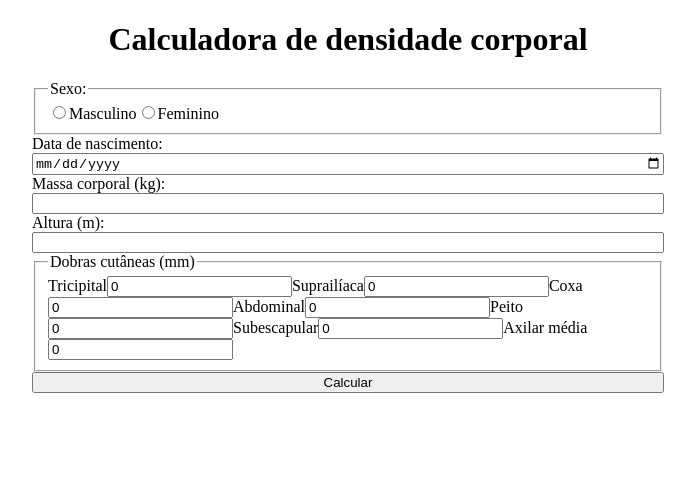
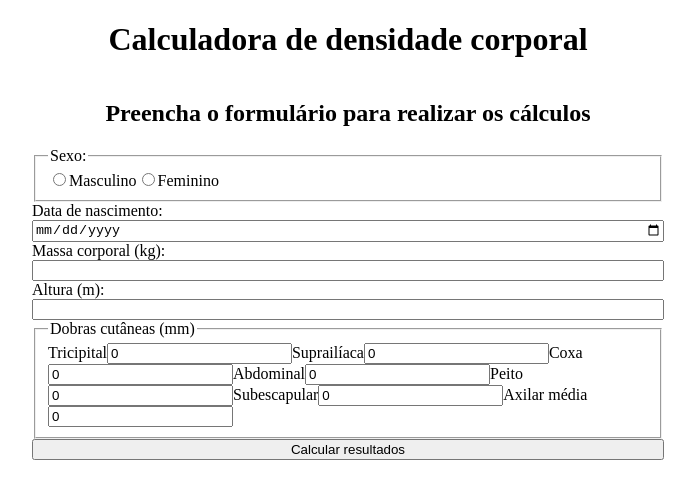
Before and after one commit to brandaogabriel7/calculadora-densidade-corporal, a React (Create React App) app: page / in a window 1280 px wide. Shown: the top 498 px of the page, without its empty margins (292-987 px from the left). Built offline with nearby package versions, Linux system fonts and the light colour scheme.

Commit message:
feat: set up results modal basic logic

```diff
--- a/src/App.js
+++ b/src/App.js
@@ -1,11 +1,30 @@
-import styles from "./App.module.css";
-import CalculationForm from "./pages/CalculationForm/CalculationForm";
+import CalculationForm from "./components/CalculationForm/CalculationForm";
+import "./index.css";
+import { useState } from "react";
+import ResultsViewModal from "./components/ResultsViewModal/ResultsViewModal";
 
 function App() {
+  const [showResults, setShowResults] = useState(false);
+  const [results, setResults] = useState({});
+
+  const handleResults = (results) => {
+    setResults(results);
+    setShowResults(true);
+  };
+
+  const handleCloseResults = () => {
+    setShowResults(false);
+  };
+
   return (
     <>
-      <h1 className={styles.Title}>Calculadora de densidade corporal</h1>
-      <CalculationForm />
+      <h1>Calculadora de densidade corporal</h1>
+      <CalculationForm handleResults={handleResults} />
+      <ResultsViewModal
+        results={results}
+        showResults={showResults}
+        handleCloseResults={handleCloseResults}
+      />
     </>
   );
 }
--- /dev/null
+++ b/src/components/CalculationForm/CalculationForm.js
@@ -0,0 +1,71 @@
+import { Form, Field, Formik } from "formik";
+import styles from "./CalculationForm.module.css";
+import schema from "../../schema/formSchema";
+
+const CalculationForm = ({ handleResults }) => {
+  return (
+    <Formik
+      initialValues={{
+        birthDate: "",
+        bodyMass: "",
+        height: "",
+        skinFolds: {
+          tricipital: 0,
+          suprailiaca: 0,
+          coxa: 0,
+          abdominal: 0,
+          peito: 0,
+          subescapular: 0,
+          axilarMedia: 0,
+        },
+      }}
+      validationSchema={schema}
+      onSubmit={handleResults}
+    >
+      {({ errors, touched }) => (
+        <main>
+          <Form className={styles.Form}>
+            <h2>Preencha o formulário para realizar os cálculos</h2>
+            <fieldset>
+              <legend>Sexo:</legend>
+              <label>
+                <Field type="radio" name="sex" value="Masculino" />
+                Masculino
+              </label>
+              <label>
+                <Field type="radio" name="sex" value="Feminino" />
+                Feminino
+              </label>
+            </fieldset>
+            <label htmlFor="birthDate">Data de nascimento:</label>
+            <Field type="date" name="birthDate" />
+            <label htmlFor="bodyMass">Massa corporal (kg):</label>
+            <Field type="number" name="bodyMass" />
+            <label htmlFor="height">Altura (m):</label>
+            <Field type="number" name="height" />
+            <fieldset>
+              <legend>Dobras cutâneas (mm)</legend>
+              <label htmlFor="skinFolds.tricipital">Tricipital</label>
+              <Field type="number" name="skinFolds.tricipital" />
+              <label htmlFor="skinFolds.suprailiaca">Suprailíaca</label>
+              <Field type="number" name="skinFolds.suprailiaca" />
+              <label htmlFor="skinFolds.coxa">Coxa</label>
+              <Field type="number" name="skinFolds.coxa" />
+              <label htmlFor="skinFolds.abdominal">Abdominal</label>
+              <Field type="number" name="skinFolds.abdominal" />
+              <label htmlFor="skinFolds.peito">Peito</label>
+              <Field type="number" name="skinFolds.peito" />
+              <label htmlFor="skinFolds.subescapular">Subescapular</label>
+              <Field type="number" name="skinFolds.subescapular" />
+              <label htmlFor="skinFolds.axilarMedia">Axilar média</label>
+              <Field type="number" name="skinFolds.axilarMedia" />
+            </fieldset>
+            <button type="submit">Calcular resultados</button>
+          </Form>
+        </main>
+      )}
+    </Formik>
+  );
+};
+
+export default CalculationForm;
--- /dev/null
+++ b/src/components/ResultsViewModal/ResultsViewModal.js
@@ -0,0 +1,13 @@
+import { useEffect } from "react";
+
+const ResultsView = ({ results, showResults, handleCloseResults }) => {
+  useEffect(() => {
+    console.log(results, showResults);
+    setTimeout(() => {
+      handleCloseResults();
+    }, 2000);
+  }, [results, showResults, handleCloseResults]);
+  return <></>;
+};
+
+export default ResultsView;
--- /dev/null
+++ b/src/index.css
@@ -0,0 +1,4 @@
+h1,
+h2 {
+  text-align: center;
+}
--- a/src/pages/CalculationForm/CalculationForm.js
+++ /dev/null
@@ -1,65 +0,0 @@
-import { Form, Field, Formik } from "formik";
-import styles from "./CalculationForm.module.css";
-import schema from "../../schema/formSchema";
-
-const CalculationForm = () => (
-  <Formik
-    initialValues={{
-      birthDate: "",
-      bodyMass: "",
-      height: "",
-      skinFolds: {
-        tricipital: 0,
-        suprailiaca: 0,
-        coxa: 0,
-        abdominal: 0,
-        peito: 0,
-        subescapular: 0,
-        axilarMedia: 0,
-      },
-    }}
-    validationSchema={schema}
-  >
-    {({ errors, touched }) => (
-      <Form className={styles.Form}>
-        <fieldset>
-          <legend>Sexo:</legend>
-          <label>
-            <Field type="radio" name="sex" value="Masculino" />
-            Masculino
-          </label>
-          <label>
-            <Field type="radio" name="sex" value="Feminino" />
-            Feminino
-          </label>
-        </fieldset>
-        <label htmlFor="birthDate">Data de nascimento:</label>
-        <Field type="date" name="birthDate" />
-        <label htmlFor="bodyMass">Massa corporal (kg):</label>
-        <Field type="number" name="bodyMass" />
-        <label htmlFor="height">Altura (m):</label>
-        <Field type="number" name="height" />
-        <fieldset>
-          <legend>Dobras cutâneas (mm)</legend>
-          <label htmlFor="skinFolds.tricipital">Tricipital</label>
-          <Field type="number" name="skinFolds.tricipital" />
-          <label htmlFor="skinFolds.suprailiaca">Suprailíaca</label>
-          <Field type="number" name="skinFolds.suprailiaca" />
-          <label htmlFor="skinFolds.coxa">Coxa</label>
-          <Field type="number" name="skinFolds.coxa" />
-          <label htmlFor="skinFolds.abdominal">Abdominal</label>
-          <Field type="number" name="skinFolds.abdominal" />
-          <label htmlFor="skinFolds.peito">Peito</label>
-          <Field type="number" name="skinFolds.peito" />
-          <label htmlFor="skinFolds.subescapular">Subescapular</label>
-          <Field type="number" name="skinFolds.subescapular" />
-          <label htmlFor="skinFolds.axilarMedia">Axilar média</label>
-          <Field type="number" name="skinFolds.axilarMedia" />
-        </fieldset>
-        <button type="submit">Calcular</button>
-      </Form>
-    )}
-  </Formik>
-);
-
-export default CalculationForm;
```
Also changed, not shown: src/components/CalculationForm/CalculationForm.module.css (renamed from src/pages/CalculationForm/CalculationForm.module.css).
